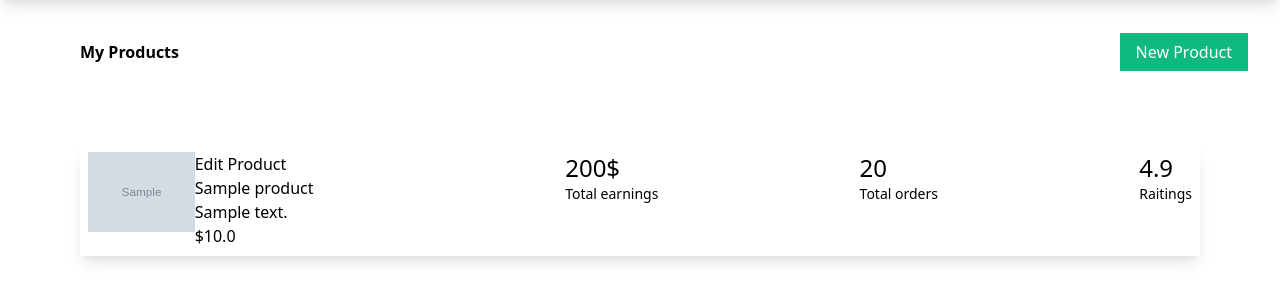
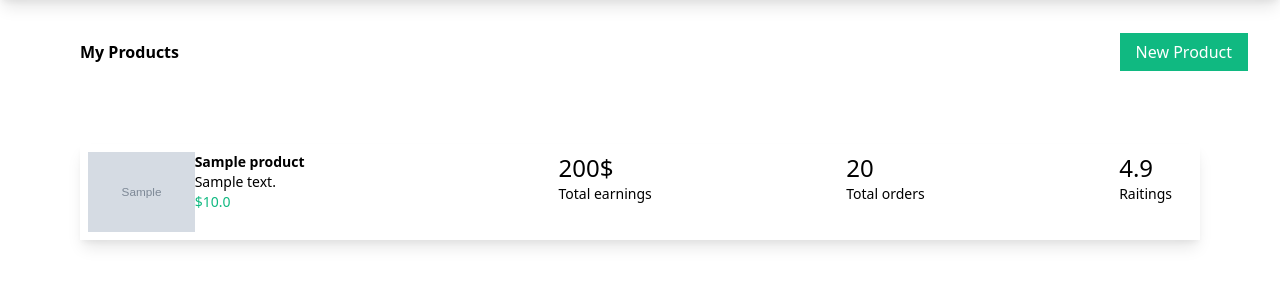
Before and after one commit to RalitsaTerzieva/digital-market-place, a Django app: page /dashboard/ in a window 1280 px wide. Shown: the part 56-358 px from the top of the page. Run offline with Django 4.2, Linux system fonts and the light colour scheme; tables that the repository leaves empty hold one stand-in row (values such as "Sample post"); grey boxes marked "Sample" are stand-in pictures.

Commit message:
Add more style to dashboard

```diff
--- a/marketplace/digitalmarket/templates/digitalmarket/dashboard.html
+++ b/marketplace/digitalmarket/templates/digitalmarket/dashboard.html
@@ -12,13 +12,17 @@
     <div class='flex m-5 p-2 justify-between shadow-lg'>
         <div class='flex w-1/4'>
             <img class='h-20' src='{{ item.file.url }}'>
-        <div>
-            <div>Edit Product</div>
+        <div class='relative group'>
+            <a href='{% url "update" item.id %}'>
+            <div class='opacity-0 group-hover:opacity-100 duration-300 absolute inset-x-0 bottom-0 p-8 justify-center items-end bg-white font-semibold'>
+                Edit Product
+            </div>
             <div>
-                <div>{{item.name}}</div>
-                <div>{{item.description}}</div>
-                <div>${{item.price}}</div>
+                <div class='font-bold text-sm'>{{item.name}}</div>
+                <div class='text-sm'>{{item.description}}</div>
+                <div class='text-sm text-green-500'>${{item.price}}</div>
             </div>
+        </a>
         </div>
         </div>
 
@@ -30,7 +34,7 @@
             <div class='text-2xl'>20</div>
             <div class='text-sm'>Total orders</div>
         </div>
-        <div>
+        <div class='pr-5'>
             <div class='text-2xl'>4.9</div>
             <div class='text-sm'>Raitings</div>
         </div>
```
